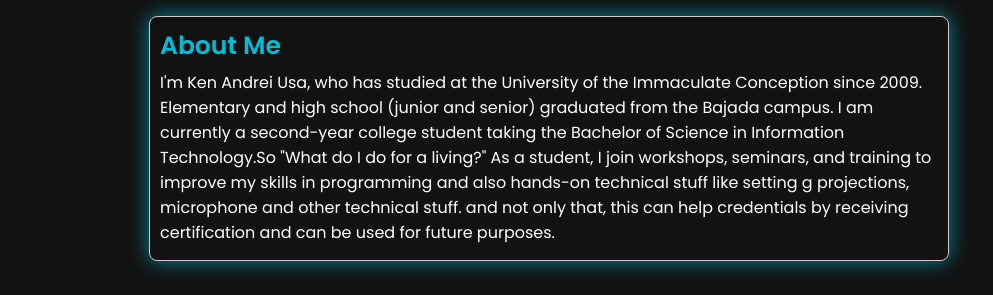
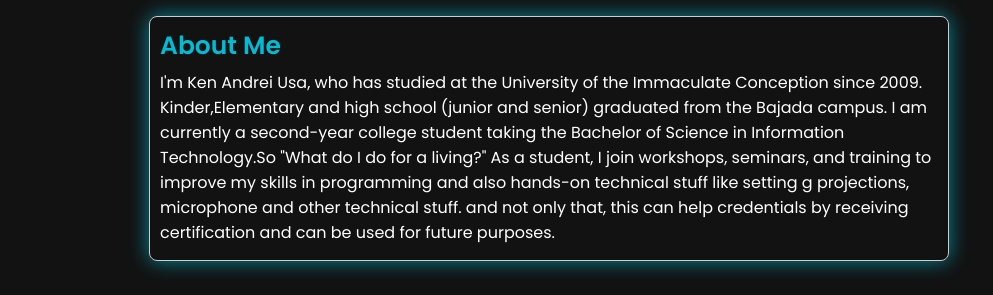
Before and after one commit to Kusa331/Kusa331.github.io, a plain HTML site: page index.html in a window 1280 px wide. Shown: the part 804-1099 px from the top of the page, without its empty margins (91-1084 px from the left). Drawn offline with Linux system fonts and the light colour scheme.

Commit message:
Update index.html

```diff
--- a/index.html
+++ b/index.html
@@ -53,7 +53,7 @@
         <div class="glow-container">
             <h2>About Me</h2>
             <p>
-                I'm Ken Andrei Usa, who has studied at the University of the Immaculate Conception since 2009. Elementary and high school (junior and senior) graduated from the Bajada campus.
+                I'm Ken Andrei Usa, who has studied at the University of the Immaculate Conception since 2009. Kinder,Elementary and high school (junior and senior) graduated from the Bajada campus.
                 I am currently a second-year college student taking the Bachelor of Science in Information Technology.So "What do I do for a living?" As a student, I join workshops, seminars, and training to improve my skills in programming and also hands-on technical stuff like setting g projections, microphone and other technical stuff.
                 and not only that, this can help credentials by receiving certification and can be used for future purposes.
              </p>
```
